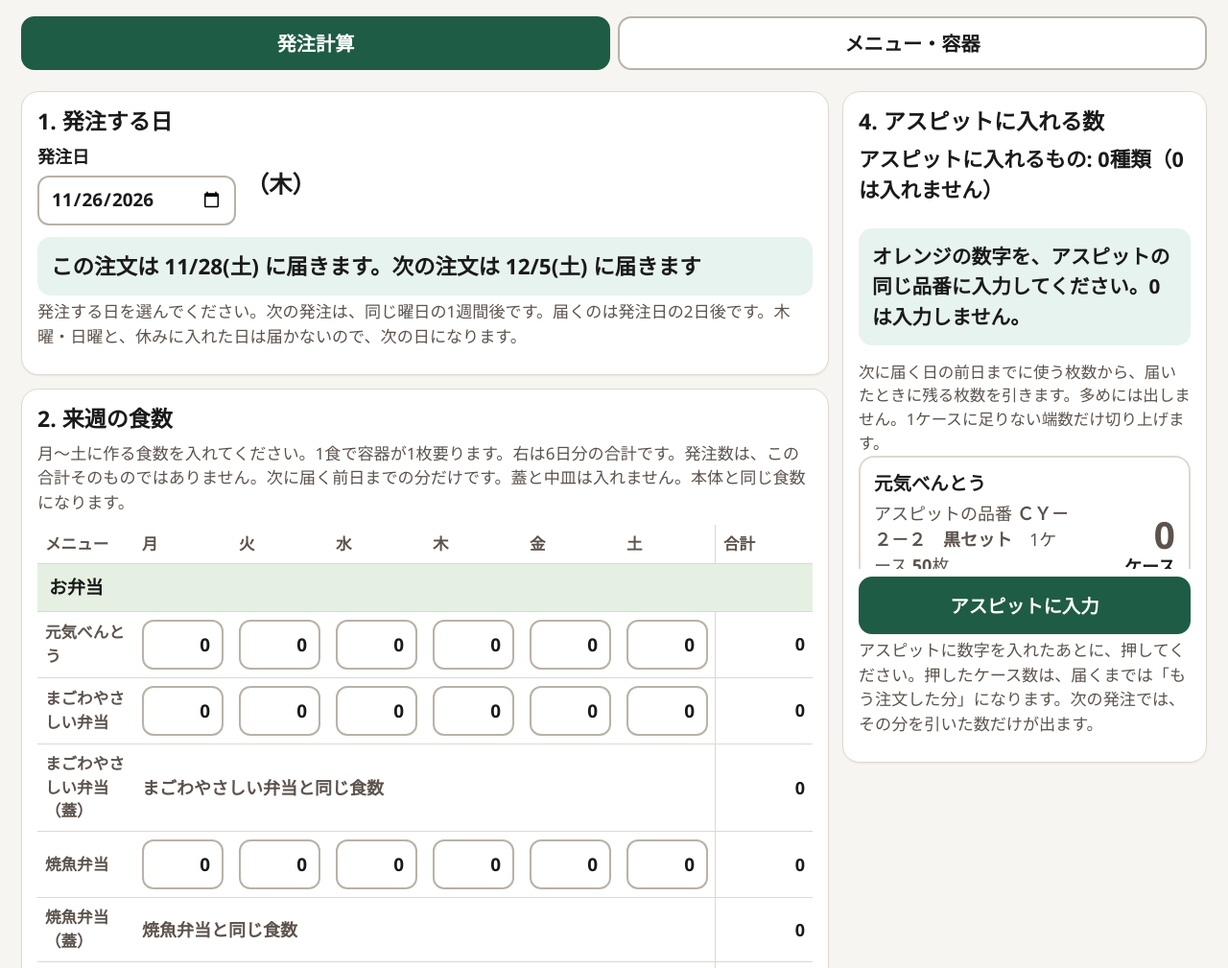
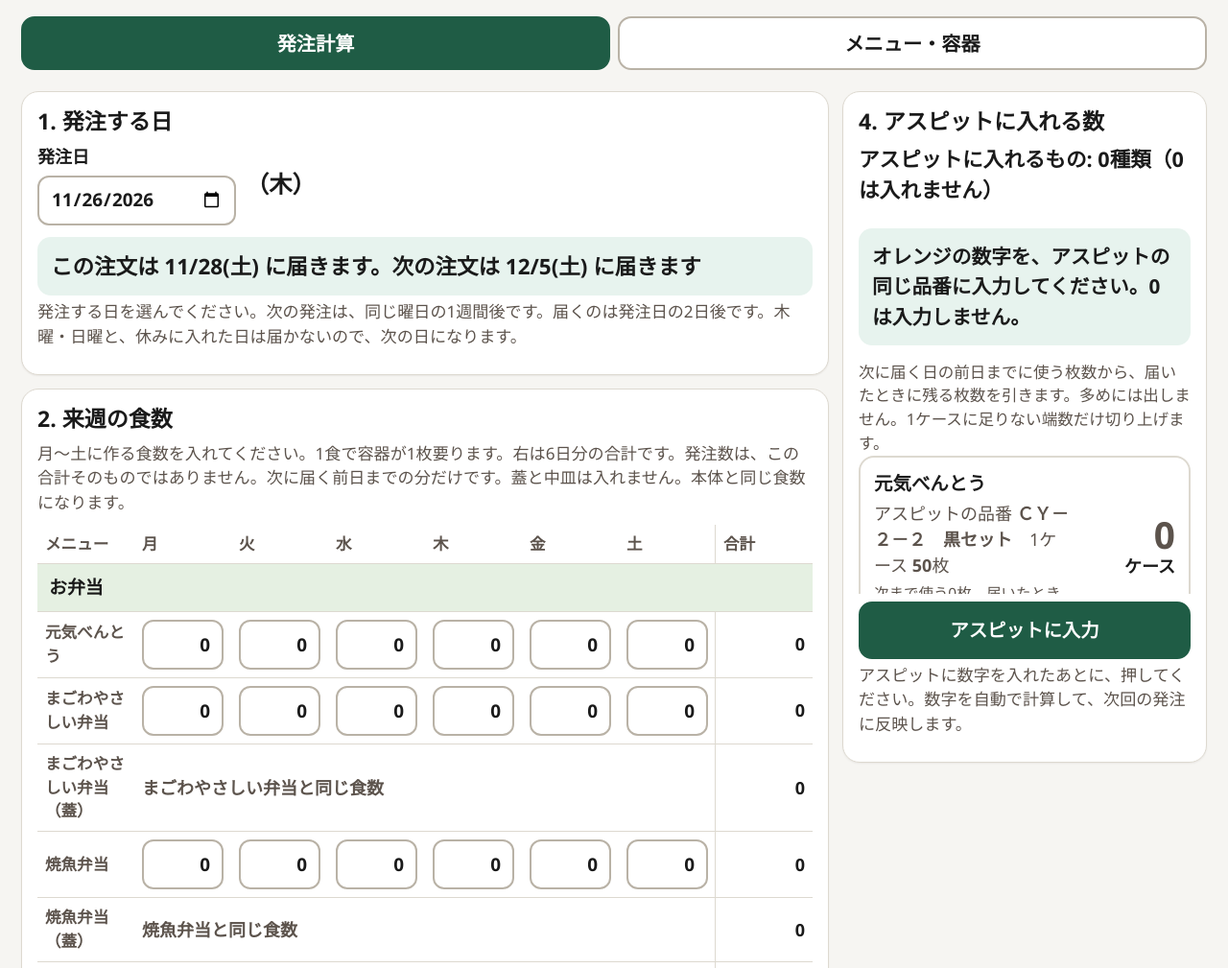
Before and after one commit to tomonamanma-pixel/houzai-order-calc, a plain HTML site: page index.html in a window 1280 px wide. Shown: the part 91-1100 px from the top of the page at 96% size. Drawn offline with Linux system fonts and the light colour scheme.

Commit message:
ボタンの説明を、次回の発注に反映すると書く。
Co-authored-by: Cursor <cursoragent@cursor.com>

```diff
--- a/index.html
+++ b/index.html
@@ -410,7 +410,7 @@
           <p class="formula">次に届く日の前日までに使う枚数から、届いたときに残る枚数を引きます。多めには出しません。1ケースに足りない端数だけ切り上げます。</p>
           <div class="order-list" id="order-list"></div>
           <button type="button" class="btn primary xl" id="confirm-order">アスピットに入力</button>
-          <p class="hint">アスピットに数字を入れたあとに、押してください。押したケース数は、届くまでは「もう注文した分」になります。次の発注では、その分を引いた数だけが出ます。</p>
+          <p class="hint">アスピットに数字を入れたあとに、押してください。数字を自動で計算して、次回の発注に反映します。</p>
           <p class="status" id="order-status" aria-live="polite"></p>
         </section>
       </section>
```
